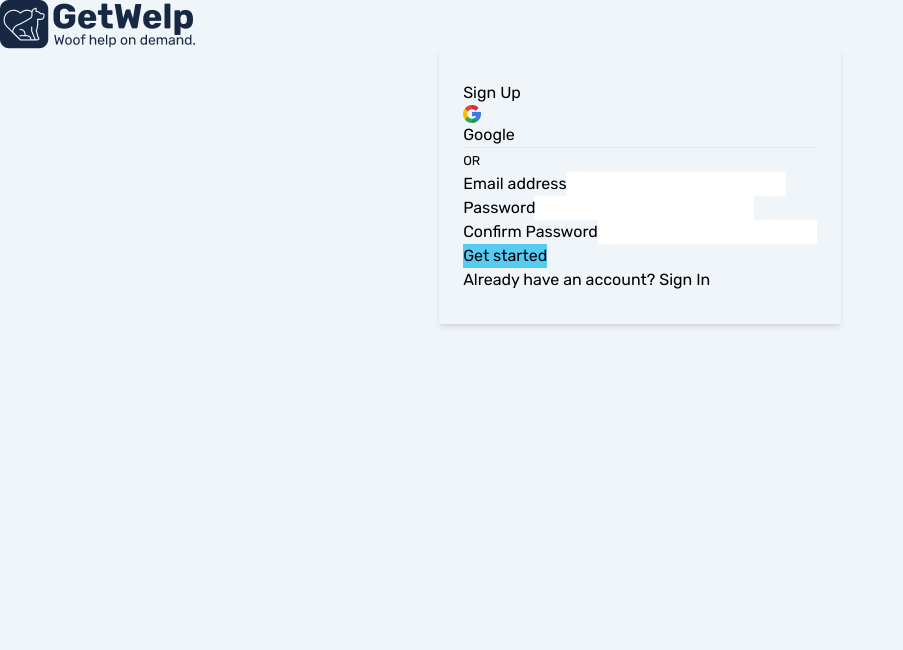
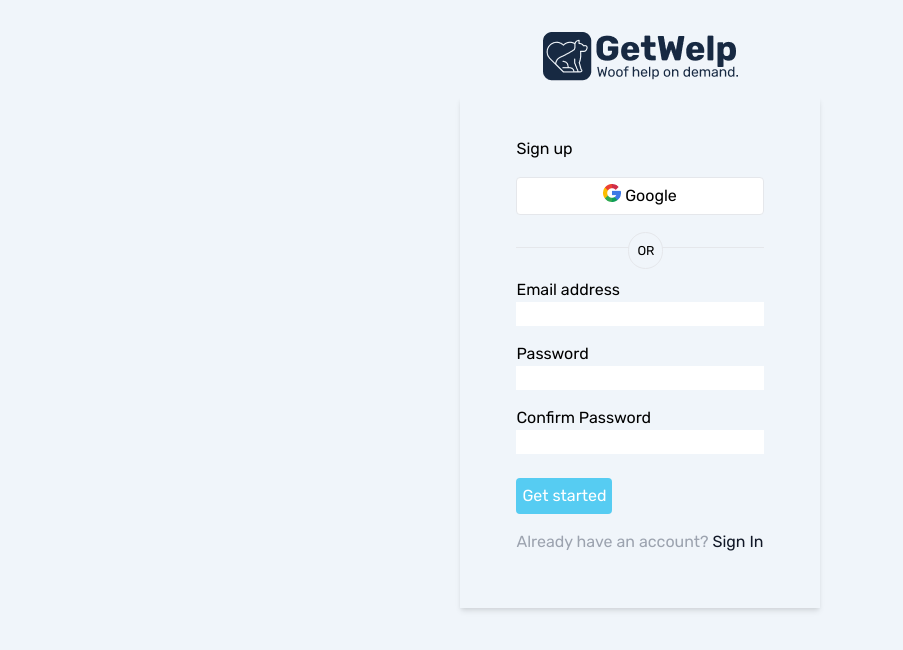
Before and after one commit to dapobelieve/luna-trainer, a Nuxt app: page /Auth/SignUp in a window 1280 px wide. Shown: the top 650 px of the page, without its empty margins (0-903 px from the left). Built offline with nearby package versions, Linux system fonts and the light colour scheme; what v-calendar would draw is missing.

Commit message:
all changes to auth pages re-done

```diff
--- a/layouts/authLayout.vue
+++ b/layouts/authLayout.vue
@@ -1,11 +1,11 @@
 <template>
   <main :style="$store.state.bodyClass">
-    <div class="tail-flex tail-flex-col tail-items-center md:tail-pb-4">
+    <div class="tail-flex tail-flex-col tail-items-center md:tail-pb-4 tail-p-4">
       <header
-        class="py-4 tail-sticky tail-top-0 tail-z-10 md:tail-static tail-w-full body-background"
+        class="tail-py-4 tail-sticky tail-top-0 tail-z-10 md:tail-static tail-w-full body-background"
       >
         <img
-          class="mx-auto"
+          class="tail-mx-auto"
           src="~/assets/img/getWelpLogo.png"
           alt="getWelp logo"
         >
--- a/pages/Auth/CreateNewPassword.vue
+++ b/pages/Auth/CreateNewPassword.vue
@@ -1,25 +1,25 @@
 <template>
-  <div class="d-grid gap-4">
-    <div class="col-12">
+  <div class="tail-grid gap-4">
+    <div class="tail-col-12">
       <h3>Create new password</h3>
-      <small class="text-muted">
+      <small class="tail-text-gray-400">
         Your new password must be different from previously used passwords.
       </small>
     </div>
     <div>
       <form>
-        <div class="mb-4">
+        <div class="tail-grid tail-mb-4">
           <label for="password" class="form-label">Password</label>
           <input id="password" type="password" class="form-control">
         </div>
-        <div class="mb-4">
+        <div class="tail-grid tail-mb-4">
           <label for="password" class="form-label">Confirm Password</label>
           <input id="password" type="password" class="form-control">
         </div>
 
         <button
           type="submit"
-          class="btn primary-color text-white border-0 w-100 mt-2"
+          class="primary-color tail-text-white tail-border-0 tail-w-100 tail-mt-2 tail-p-1.5 tail-rounded"
         >
           Save
         </button>
--- a/pages/Auth/ForgotPassword.vue
+++ b/pages/Auth/ForgotPassword.vue
@@ -1,14 +1,14 @@
 <template>
-  <div class="d-grid gap-4">
-    <div class="col-12">
+  <div class="tail-grid tail-gap-4">
+    <div class="tail-col-12">
       <h3>Forgot your password?</h3>
-      <small class="text-muted">
+      <small class="tail-text-gray-400">
         Enter your registered email below to receive password reset instruction.
       </small>
     </div>
     <div>
       <form>
-        <div class="mb-4">
+        <div class="tail-mb-4 tail-grid ">
           <label for="email" class="form-label fst-normal">Email address</label>
           <input
             id="email"
@@ -20,7 +20,7 @@
 
         <button
           type="button"
-          class="btn primary-color text-white border-0 w-100 mt-2"
+          class="primary-color tail-text-white tail-border-0 tail-w-100 tail-mt-2 tail-rounded tail-p-1.5"
           @click="
             $router.push({
               name: 'Auth-CreateNewPassword'
@@ -30,8 +30,8 @@
           Send
         </button>
       </form>
-      <div class="text-center pt-4">
-        <NuxtLink :to="{ name: 'Auth-SignIn' }" class="text-dark">
+      <div class="tail-text-center tail-pt-4">
+        <NuxtLink :to="{ name: 'Auth-SignIn' }" class="tail-text-gray-900">
           Back to Sign in
         </NuxtLink>
       </div>
--- a/pages/Auth/ProfileSetup.vue
+++ b/pages/Auth/ProfileSetup.vue
@@ -1,17 +1,17 @@
 <template>
-  <div class="d-grid gap-4 tail-pb-4 md:tail-pb-0">
-    <div class="col-12">
+  <div class="tail-grid tail-gap-4 tail-pb-4 md:tail-pb-0">
+    <div class="tail-col-12">
       <h3>Setup your profile</h3>
-      <small class="text-muted">Kindly provide all necessary information</small>
+      <small class="tail-text-gray-400">Kindly provide all necessary information</small>
     </div>
     <div>
-      <form class="d-grid gap-4">
-        <div class="row">
-          <div class="col-md-6 tail-pb-4 md:tail-pb-0">
+      <form>
+        <div class="tail-grid tail-gap-4">
+          <div class="tail-col-6 tail-pb-4 md:tail-pb-0">
             <label for="firstname" class="form-label">First name</label>
             <input id="firstname" type="text" class="form-control">
           </div>
-          <div class="col-md-6">
+          <div class="tail-col-6">
             <label for="lastname" class="form-label">Last name</label>
             <input id="lastname" type="text" class="form-control">
           </div>
@@ -22,14 +22,14 @@
         </div>
         <div class="">
           <label for="location" class="form-label">Profile Image</label>
-          <div class="border-dashed d-flex align-items-center rounded p-2">
+          <div class="border-dashed tail-flex tail-align-center tail-rounded tail-p-2">
             <img
-              class="p-4 rounded-circle border bg-info"
+              class="tail-p-4 tail-rounded-full tail-border tail-bg-gray-200"
               src="~/assets/img/user.svg"
             >
-            <div class="ms-4">
-              <small class="d-block"> Drop images here or <u>browse</u> </small>
-              <small class="text-muted">Image format: jpeg, png or gif</small>
+            <div class="tail-ml-4">
+              <small class="tail-block"> Drop images here or <u>browse</u> </small>
+              <small class="tail-text-gray-400">Image format: jpeg, png or gif</small>
             </div>
           </div>
         </div>
@@ -45,7 +45,7 @@
           >What do you specialise in?</label>
           <input id="specialise" type="text" class="form-control">
           <small
-            class="text-muted"
+            class="tail-text-gray-400"
           >Use comma to separate more than one specialisation.</small>
         </div>
         <div class="">
@@ -70,7 +70,7 @@
         </div>
         <button
           type="button"
-          class="btn primary-color text-white border-0 w-100 mt-2"
+          class="primary-color tail-text-white tail-border-0 tail-w-100 tail-mt-2 tail-rounded tail-p-1.5"
           @click="$router.push({ name: 'Dashboard' })"
         >
           Proceed
--- a/pages/Auth/SignIn.vue
+++ b/pages/Auth/SignIn.vue
@@ -1,31 +1,31 @@
 <template>
-  <div class="d-grid gap-4">
-    <div class="col-12">
+  <div class="tail-grid tail-gap-4 tail-mx-8 tail-my-2">
+    <div class="tail-grid tail-grid-col-12">
       <h3>Sign in</h3>
     </div>
-    <div class="col-12">
+    <div class="tail-grid tail-grid-col-12 tail-mb-4">
       <button
         type="button"
-        class="btn btn-white border w-100 d-flex align-items-center justify-content-center"
+        class="tail-bg-white tail-border tail-w-100 tail-flex tail-align-center tail-justify-center tail-p-1.5 tail-rounded"
       >
         <img src="~/assets/img/googleLogoImg.png" alt="google logo">
-        <span class="ms-1">Google</span>
+        <span class="tail-ml-1">Google</span>
       </button>
     </div>
-    <div class="position-relative">
-      <hr>
+    <div class="tail-relative">
+      <hr class="tail-z-0">
       <div
-        class="w-100 position-absolute top-50 translate-middle-y d-flex align-items-center justify-content-center"
+        class="tail-w-100 tail-absolute tail-z-40 tail-transform tail-translate-x-28 tail--translate-y-4 tail-flex tail-align-center tail-justify-center"
       >
         <small
-          class="border rounded-circle or-secondary text-muted p-2 body-background"
+          class="tail-border tail-rounded-full or-secondary tail-text-grey tail-p-2 body-background"
         >OR</small>
       </div>
     </div>
-    <div>
+    <div class="tail-py-3.5">
       <form>
-        <div class="mb-4">
-          <label for="email" class="form-label fst-normal">Email address</label>
+        <div class="tail-mb-4 tail-grid">
+          <label for="email" class="fst-normal">Email address</label>
           <input
             id="email"
             type="email"
@@ -33,31 +33,31 @@
             aria-describedby="emailHelp"
           >
         </div>
-        <div class="mb-4">
+        <div class="tail-mb-4 tail-grid">
           <label for="password" class="form-label">Password</label>
           <input id="password" type="password" class="form-control">
         </div>
 
         <button
           type="button"
-          class="btn primary-color text-white border-0 w-100 mt-2"
+          class="tail-p-1.5 tail-rounded primary-color tail-white tail-border-0 tail-w-100 tail-mt-2"
           @click="$router.push({name: 'Auth-ProfileSetup'})"
         >
           Login
         </button>
       </form>
-      <div class="text-center pt-4">
-        <NuxtLink :to="{ name: 'Auth-ForgotPassword' }" class="text-dark">
+      <div class="tail-text-center pt-4">
+        <NuxtLink :to="{ name: 'Auth-ForgotPassword' }" class="tail-text-gray-900">
           Forgot your password?
         </NuxtLink>
       </div>
       <div class="text-center pt-4">
         <span
-          class="text-muted"
+          class="tail-text-gray-400"
         >Don't have an account?
           <NuxtLink
             :to="{ name: 'Auth-SignUp' }"
-            class="text-dark"
+            class="tail-text-gray-900"
           >Sign up</NuxtLink></span>
       </div>
     </div>
--- a/pages/Auth/SignUp.vue
+++ b/pages/Auth/SignUp.vue
@@ -1,30 +1,30 @@
 <template>
-  <div class="d-grid gap-4">
-    <div class="col-12">
-      <h3>Sign Up</h3>
+  <div class="tail-grid tail-gap-4 tail-mx-8 tail-my-2">
+    <div class="tail-grid tail-grid-col-12">
+      <h3>Sign up</h3>
     </div>
-    <div class="col-12">
+    <div class="tail-grid tail-grid-col-12 tail-mb-4">
       <button
         type="button"
-        class="btn btn-white border w-100 d-flex align-items-center justify-content-center"
+        class="tail-bg-white tail-border tail-w-100 tail-flex tail-align-center tail-justify-center tail-p-1.5 tail-rounded"
       >
         <img src="~/assets/img/googleLogoImg.png" alt="google logo">
-        <span class="ms-1">Google</span>
+        <span class="tail-ml-1">Google</span>
       </button>
     </div>
-    <div class="position-relative">
-      <hr>
+    <div class="tail-relative">
+      <hr class="tail-z-0">
       <div
-        class="w-100 position-absolute top-50 translate-middle-y d-flex align-items-center justify-content-center"
+        class="tail-w-100 tail-absolute tail-z-40 tail-transform tail-translate-x-28 tail--translate-y-4 tail-flex tail-align-center tail-justify-center"
       >
         <small
-          class="border rounded-circle or-secondary text-muted p-2 body-background"
+          class="tail-border tail-rounded-full or-secondary tail-text-grey tail-p-2 body-background"
         >OR</small>
       </div>
     </div>
-    <div>
+    <div class="tail-py-3.5">
       <form>
-        <div class="mb-4">
+        <div class="tail-mb-4 tail-grid">
           <label for="email" class="form-label fst-normal">Email address</label>
           <input
             id="email"
@@ -33,30 +33,30 @@
             aria-describedby="emailHelp"
           >
         </div>
-        <div class="mb-4">
+        <div class="tail-mb-4 tail-grid">
           <label for="password" class="form-label">Password</label>
           <input id="password" type="password" class="form-control">
         </div>
 
-        <div class="mb-4">
+        <div class="tail-mb-4 tail-grid">
           <label for="password" class="form-label">Confirm Password</label>
           <input id="password" type="password" class="form-control">
         </div>
 
         <button
           type="submit"
-          class="btn primary-color text-white border-0 w-100 mt-2"
+          class="primary-color tail-text-white tail-border-0 tail-w-100 tail-mt-2 tail-rounded tail-p-1.5"
         >
           Get started
         </button>
       </form>
-      <div class="text-center pt-4">
+      <div class="tail-text-center tail-pt-4">
         <span
-          class="text-muted"
+          class="tail-text-gray-400"
         >Already have an account?
           <NuxtLink
             :to="{ name: 'Auth-SignIn' }"
-            class="text-dark"
+            class="tail-text-gray-900"
           >Sign In</NuxtLink></span>
       </div>
     </div>
```
